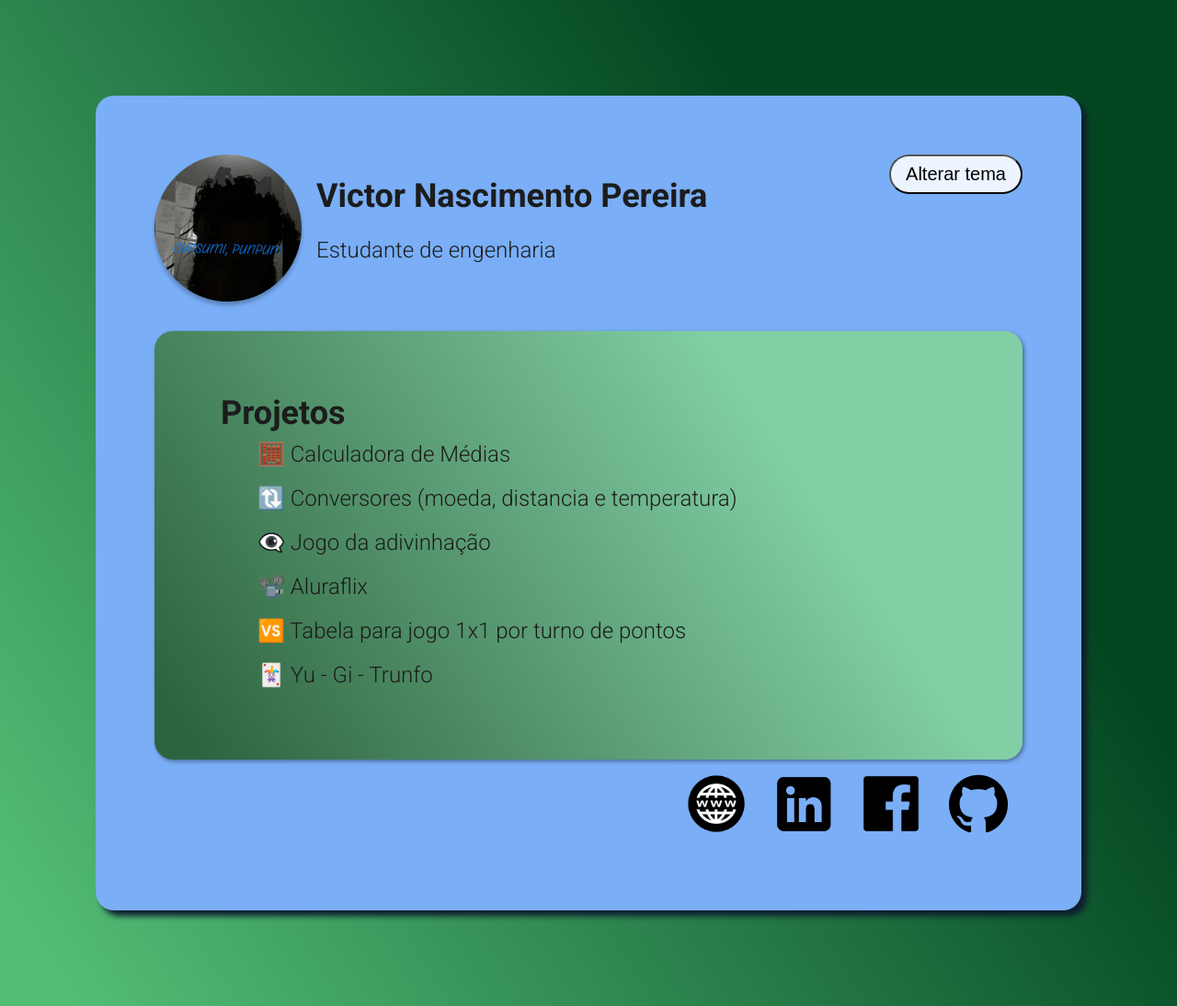
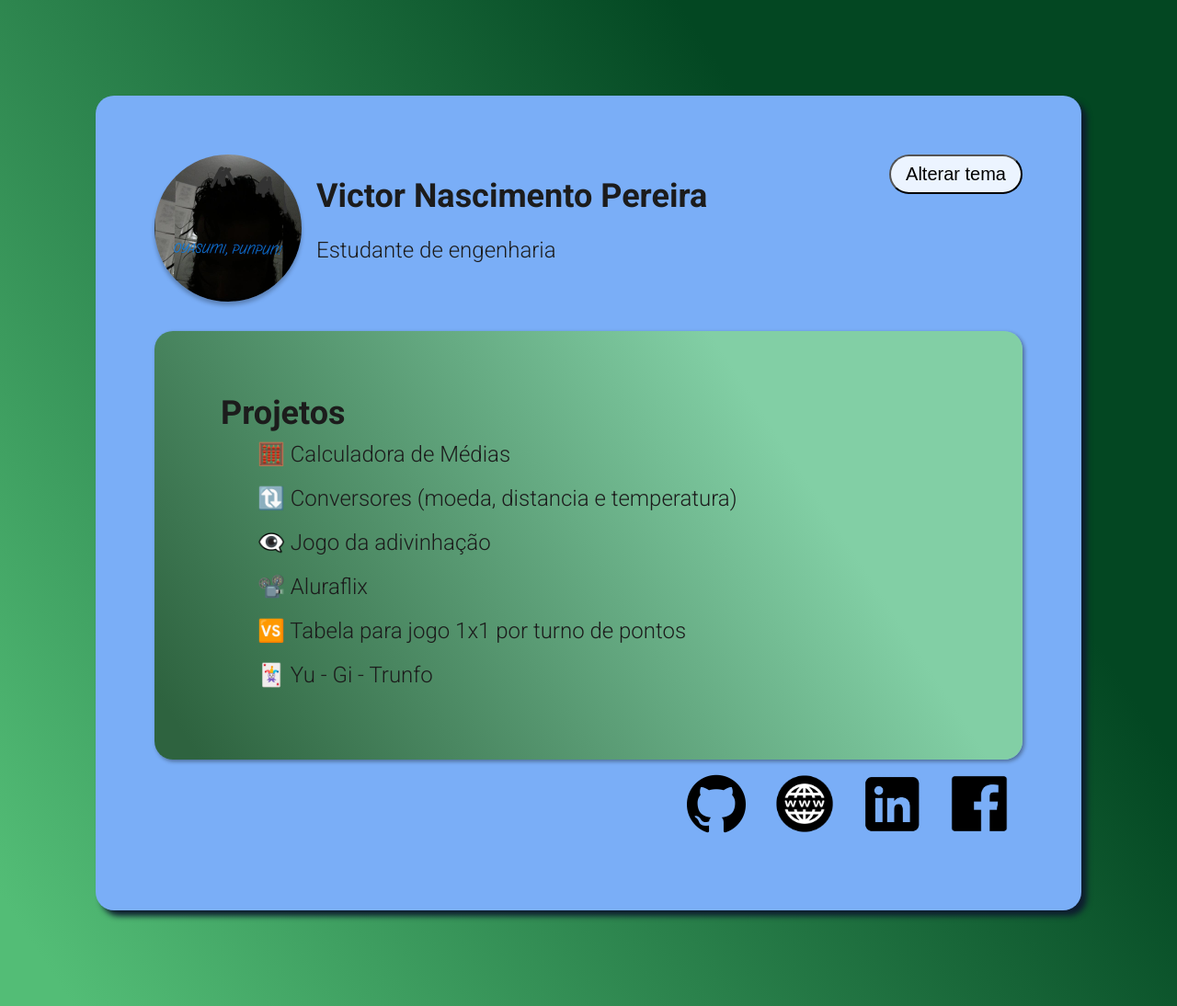
Before and after one commit to Caesar-Victor/certifiCard, a plain HTML site: page index.html in a window 1280 px wide. Shown: the whole page at 92% size. Drawn offline with Linux system fonts and the light colour scheme.

Commit message:
changging order of social network

```diff
--- a/index.html
+++ b/index.html
@@ -38,10 +38,10 @@
             <script type="text/javascript">
                 var rS = document.getElementById("rS")
                 var redes = [
+                    ["https://github.com/Caesar-Victor/CaesarRepo", "git.png"],
                     ["https://vicnasc8.wixsite.com/caesarfile", "site.png"],
                     ["https://www.linkedin.com/in/victor-nascimento-pereira-b3367313b", "linkedin.png"],
-                    ["https://www.facebook.com/Caesar.Victor2", "face.png"],
-                    ["https://github.com/Caesar-Victor/CaesarRepo", "git.png"]
+                    ["https://www.facebook.com/Caesar.Victor2", "face.png"]
                 ]
                 redes.forEach(function(rede){
                     rS.innerHTML += `<a href="${rede[0]}" target="_blank"><img src="aula09-10/${rede[1]}"/></a>`
```
